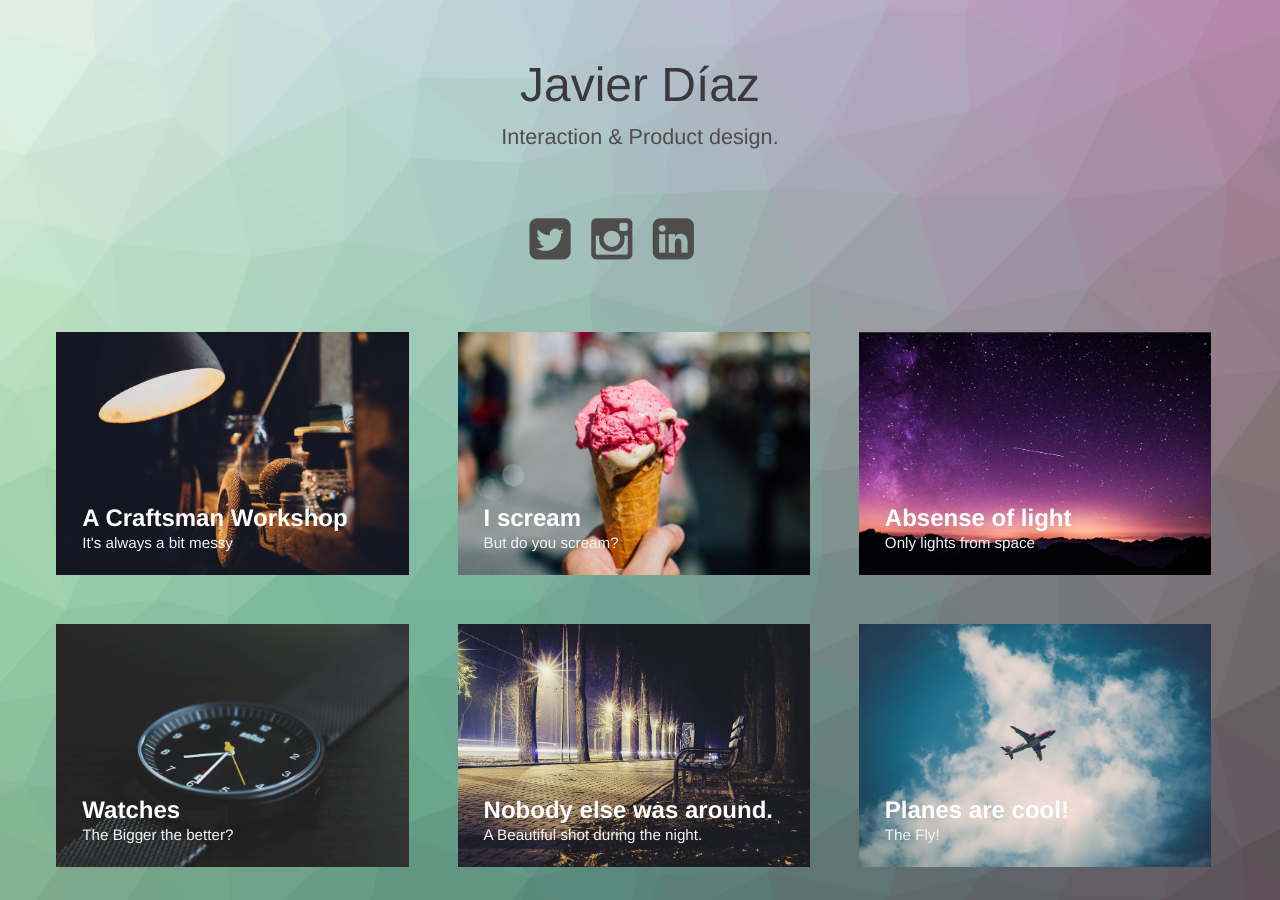
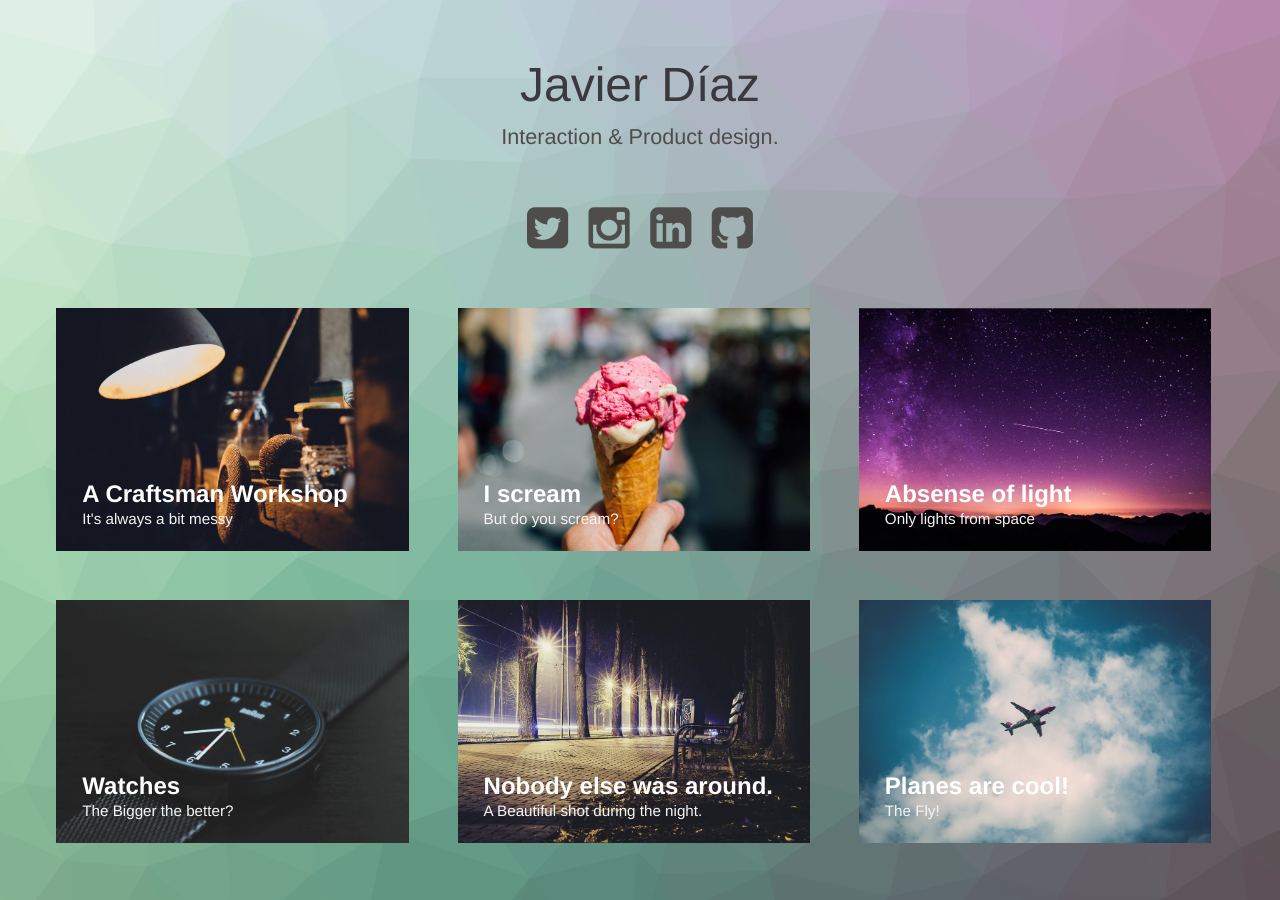
Before and after one commit to planetajavo/javo, a Jekyll site: the page built from index.html, in a window 1280 px wide. Built offline with Jekyll 4.4.1, drawn with Linux system fonts in a browser that asks for light colours.

Commit message:
icon github

```diff
--- a/index.html
+++ b/index.html
@@ -33,7 +33,7 @@
             <a href="https://twitter.com/planetajavo"><i class="fa fa-twitter-square fa-3x"></i></a>
             <a href="https://www.instagram.com/planetajavo/"><i class="fa fa-instagram fa-3x"></i></a>
             <a href="https://www.linkedin.com/in/javierdiazmunoz"><i class="fa fa-linkedin-square fa-3x"></i></a>
-            <a href="https://github.com/planetajavo"><i class="fa-github-square fa-3x"></i></a>
+            <a href="https://github.com/planetajavo"><i class="fa fa-github-square fa-3x"></i></a>
         </nav>
     </header>
     <div class="content">
```
